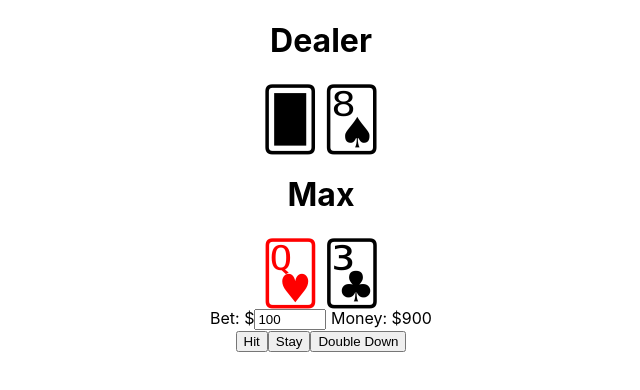
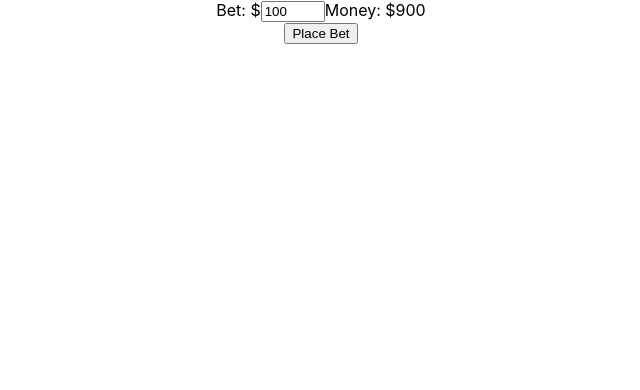
Before and after one commit to horatius83/react-blackjack, a React (Create React App) app in the folder typescript-blackjack-app/: page / in a window 1280 px wide. Both pictures are taken after a click on the input "Begin". Shown: the top 390 px of the page, without its empty margins (319-959 px from the left). Built offline with nearby package versions, Linux system fonts and the light colour scheme.

Commit message:
Changed betting logic

```diff
--- /dev/null
+++ b/typescript-blackjack-app/src/components/BetComponent.tsx
@@ -0,0 +1,36 @@
+import React, { useState } from "react";
+
+export function PlaceBetComponent(props: {
+    onBetChanged: (value: number) => void,
+    bets: {minimum: number, maximum: number},
+    previousBet: number,
+    money: number
+}) {
+    const [bet, setBet] = useState(props.previousBet);
+
+    const changeBet = (event: React.FormEvent<HTMLInputElement>) => {
+        const newBet = parseInt(event.currentTarget.value);
+        setBet(newBet);
+    };
+
+    const submitBet = (event: React.FormEvent<HTMLButtonElement>) => {
+console.log('PlaceBetComponent: submitBet');
+        props.onBetChanged(bet);
+    };
+
+    return (
+        <>
+            <div>Bet: $
+                <input
+                type="number"
+                min={props.bets.minimum}
+                max={Math.min(props.bets.maximum, props.money)}
+                value={bet}
+                step={10}
+                onChange={(event) => changeBet(event)}
+                ></input>
+            Money: ${props.money}</div>
+            <button onClick={(event) => submitBet(event)}>Place Bet</button>
+        </>
+    );
+}
--- a/typescript-blackjack-app/src/components/GameComponent.tsx
+++ b/typescript-blackjack-app/src/components/GameComponent.tsx
@@ -6,6 +6,7 @@ import Player, { newPlayer } from '../models/player';
 import { Hand } from '../models/hand';
 import { RulesComponent } from './RulesComponent';
 import { GameOverComponent } from './GameOverComponent';
+import { PlaceBetComponent } from './BetComponent';
 
 const hit = (hand: Hand, game: blackjack.Game, rules: blackjack.Rules, setGame: (game: React.SetStateAction<blackjack.Game>) => void) => {
   console.log('hit');
@@ -29,7 +30,7 @@ const doubleDown = (hand: Hand, game: blackjack.Game, rules: blackjack.Rules, se
   setGame(newGame);
 }
 
-const changedBet = (hand: Hand, game: blackjack.Game, rules: blackjack.Rules, value: number, setGame: (game: React.SetStateAction<blackjack.Game>) => void) => {
+const setBet = (hand: Hand, game: blackjack.Game, rules: blackjack.Rules, value: number, setGame: (game: React.SetStateAction<blackjack.Game>) => void) => {
   console.log('changed bet');
   if(value < rules.minimumBet) {
     console.log(`changed bet: ${value} is less than the minimum bet of ${rules.minimumBet}`);
@@ -50,6 +51,7 @@ const changedBet = (hand: Hand, game: blackjack.Game, rules: blackjack.Rules, va
   player.money += delta;
   hand.bet = value;
   player.hands = [...player.hands.splice(0,index), ...player.hands.splice(index+1), hand]
+  newGame.state = blackjack.GameState.Round;
   setGame(newGame);
 }
 
@@ -86,7 +88,7 @@ export function GameComponent() {
       setRules({...rules});
       game.players.forEach(p => p.money = 1000);
       const newGame = blackjack.newGame(game.players, rules);
-      newGame.state = blackjack.GameState.Round;
+      newGame.state = blackjack.GameState.PlaceBets;
       setGame(newGame);
     }
   };
@@ -95,6 +97,15 @@ export function GameComponent() {
     switch(game.state) {
       case blackjack.GameState.Init:
         return (<RulesComponent rules={rules} submit={updateRules}/>);
+      case blackjack.GameState.PlaceBets:
+        return (
+          <PlaceBetComponent
+            onBetChanged={(v: number) => setBet(game.players[0].hands[0], game, rules, v, setGame)}
+            bets={{minimum: rules.minimumBet, maximum: rules.maximumBet}}
+            previousBet={game.players[0].hands[0].bet}
+            money={game.players[0].money}
+          />
+        );
       case blackjack.GameState.Round:
       case blackjack.GameState.RoundEnd:
         return (
@@ -106,7 +117,6 @@ export function GameComponent() {
               showAll={true}
               money={game.players[0].money}
               bets={{minimum: rules.minimumBet, maximum: rules.maximumBet}}
-              betChanged={(hand: Hand, value: number) => changedBet(hand, game, rules, value, setGame)}
               hit={(hand: Hand) => hit(hand, game, rules, setGame)}
               showHit={(hand: Hand) => blackjack.showHit(game, hand)}
               stay={(hand: Hand) => stay(hand, game, rules, setGame)}
--- a/typescript-blackjack-app/src/components/HandsComponent.tsx
+++ b/typescript-blackjack-app/src/components/HandsComponent.tsx
@@ -23,7 +23,6 @@ export function HandsComponent(props: {
   showDoubleDown: (hand: Hand) => boolean,
   showHandSummaries: () => boolean,
   handSummary: (h: Hand) => HandResult,
-  betChanged: (h: Hand, v: number) => void
 }) {
   function getHand(hand: Hand, index: number) {
     const sliceIndex = props.showAll ? 0 : 1;
@@ -50,9 +49,6 @@ export function HandsComponent(props: {
         return null;
       }
     }
-    function betChanged(hand: Hand, event: React.FormEvent<HTMLInputElement>) {
-      props.betChanged(hand, parseInt(event.currentTarget.value))
-    }
     return (
       <>
         {displayHandSummary(hand)}
@@ -64,8 +60,7 @@ export function HandsComponent(props: {
           max={Math.min(props.bets.maximum, props.bets.maximum)}
           value={hand.bet}
           step={10}
-          onChange={(event) => betChanged(hand, event)}
-          readOnly={hand.cards.length !== 2}></input> Money: ${props.money}</div>
+          readOnly={true}></input> Money: ${props.money}</div>
         { hand.insurance ? (<div>Insurance <input type="checkbox" checked={hand.insurance}></input></div>): null}
         <PlayerControlsComponent
           hit={() => props.hit(hand)}
--- a/typescript-blackjack-app/src/components/RulesComponent.tsx
+++ b/typescript-blackjack-app/src/components/RulesComponent.tsx
@@ -68,7 +68,7 @@ export function RulesComponent(props: {rules: Rules, submit: (rules: Rules) => v
                 <div>
                     <label>Number of Splits: <input type="number" min="0" value={rules.numberOfSplits} onChange={onNumberOfSplits}/></label>
                 </div>
-                <div>
+                {/*<div>
                     <label>Surrender Rules:
                         <select onChange={onSurrenderRules}>
                             <option value="None">None</option>
@@ -76,7 +76,7 @@ export function RulesComponent(props: {rules: Rules, submit: (rules: Rules) => v
                             <option value="Late">Late</option>
                         </select>
                     </label>
-                </div>
+                </div>*/}
             </form>
         </>
     );
--- a/typescript-blackjack-app/src/models/game.ts
+++ b/typescript-blackjack-app/src/models/game.ts
@@ -20,6 +20,7 @@ export interface Rules {
 
 export enum GameState {
   Init,
+  PlaceBets,
   Round,
   RoundEnd,
   GameOver
@@ -247,7 +248,7 @@ export const newRound = (oldGame: Game, rules: Rules, setGame: (game: React.SetS
     });
     game.state = GameState.RoundEnd;
   } else {
-    game.state = GameState.Round;
+    game.state = GameState.PlaceBets;
   }
   setGame(game);
 };
```
Also changed, not shown: 1 other file (tests, documents, lock files or other folders).
